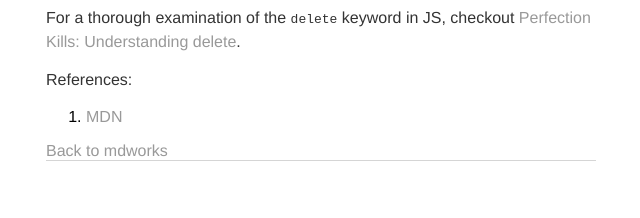
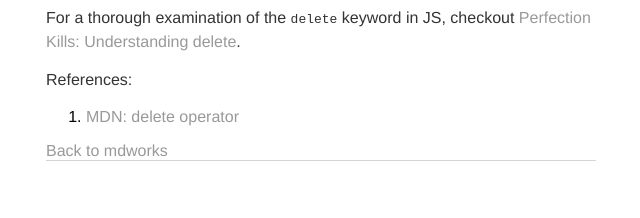
Before and after one commit to btmbtm/btmbtm.github.io, a Jekyll site: the page built from _posts/2016-07-19-mdworks-4-question-JS-delete-keyword.md, in a window 1280 px wide. Shown: the part 930-1148 px from the top of the page, without its empty margins (319-959 px from the left). Built offline with Jekyll 4.4.1, drawn with Linux system fonts in a browser that asks for light colours.

Commit message:
Update 2016-07-19-mdworks-4-question-JS-delete-keyword.md

```diff
--- a/_posts/2016-07-19-mdworks-4-question-JS-delete-keyword.md
+++ b/_posts/2016-07-19-mdworks-4-question-JS-delete-keyword.md
@@ -40,4 +40,5 @@ After deleting the *loc* property, it becomes *undefined*. *Delete* successful!
 For a thorough examination of the `delete` keyword in JS, checkout [Perfection Kills: Understanding delete](http://perfectionkills.com/understanding-delete/).
 
 References:
-1. [MDN](https://developer.mozilla.org/en-US/docs/Web/JavaScript/Reference/Operators/delete)
+
+1. [MDN: delete operator](https://developer.mozilla.org/en-US/docs/Web/JavaScript/Reference/Operators/delete)
```
